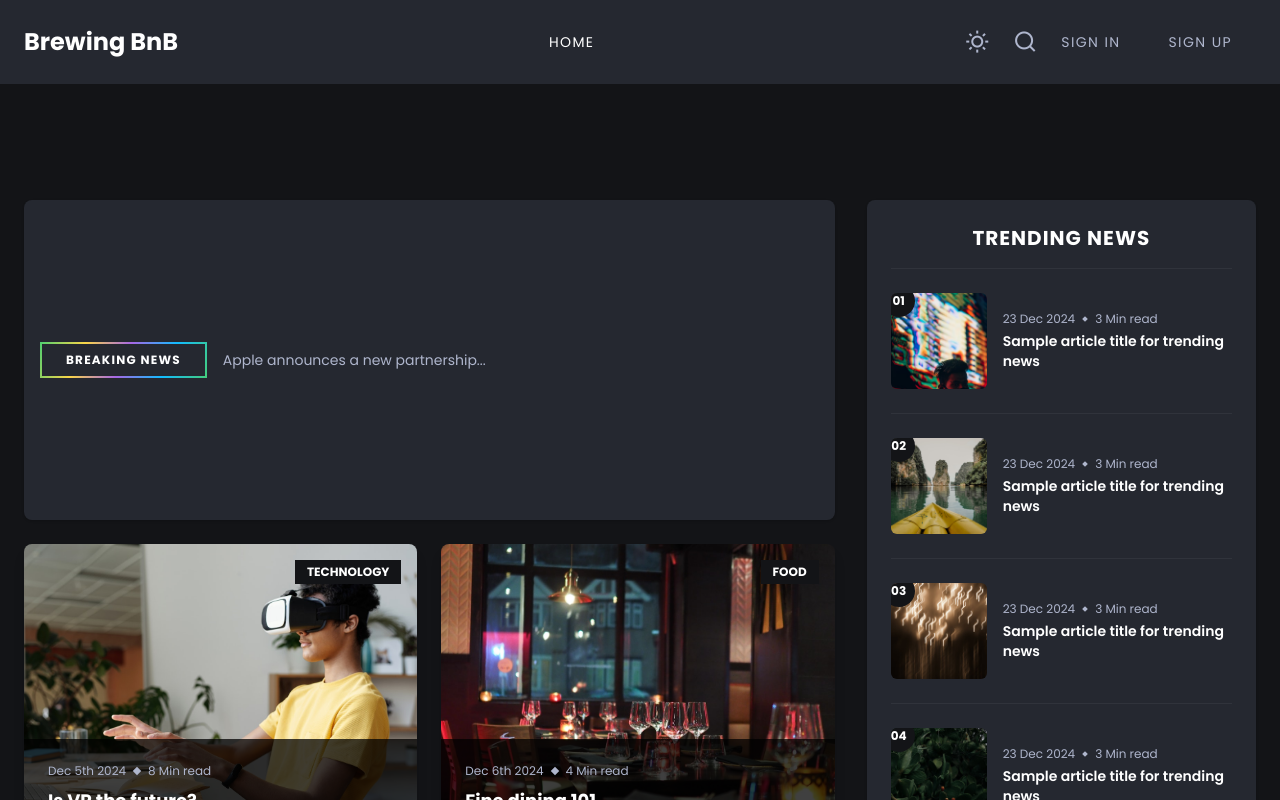
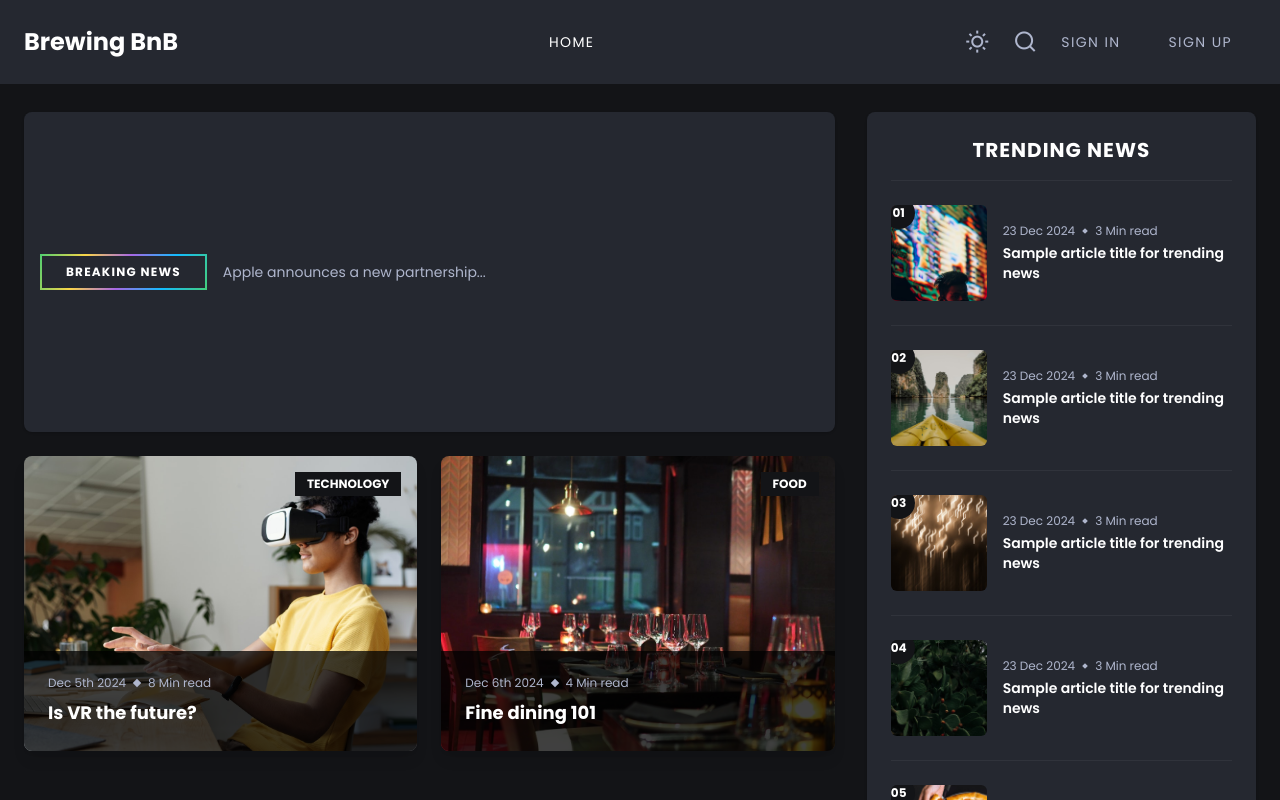
Before and after one commit to OCTehckie18/brewingbnb-clone, a React (Vite) app: page / in a window 1280 px wide. Shown: the top 800 px of the page. Built offline with nearby package versions, Linux system fonts and the light colour scheme.

Commit message:
Fix spacing gap in header area

```diff
--- a/src/components/common/Layout.jsx
+++ b/src/components/common/Layout.jsx
@@ -22,7 +22,7 @@ const Layout = () => {
                 closeMenu={closeMenu}
             />
             {isSearchOpen && <SearchOverlay onClose={closeSearch} />}
-            <main className="flex-grow pt-[8.5rem]">
+            <main className="flex-grow pt-24">
                 <Outlet />
             </main>
             <Footer />
--- a/src/pages/Home.jsx
+++ b/src/pages/Home.jsx
@@ -13,7 +13,7 @@ const Home = () => {
 
     return (
         <>
-            <section className="py-8 mt-4 md:mt-8">
+            <section className="pb-8 pt-4">
                 <div className="container mx-auto px-6 grid grid-cols-1 lg:grid-cols-3 gap-8">
                     <FeaturedContent />
                     <TrendingSidebar />
```
